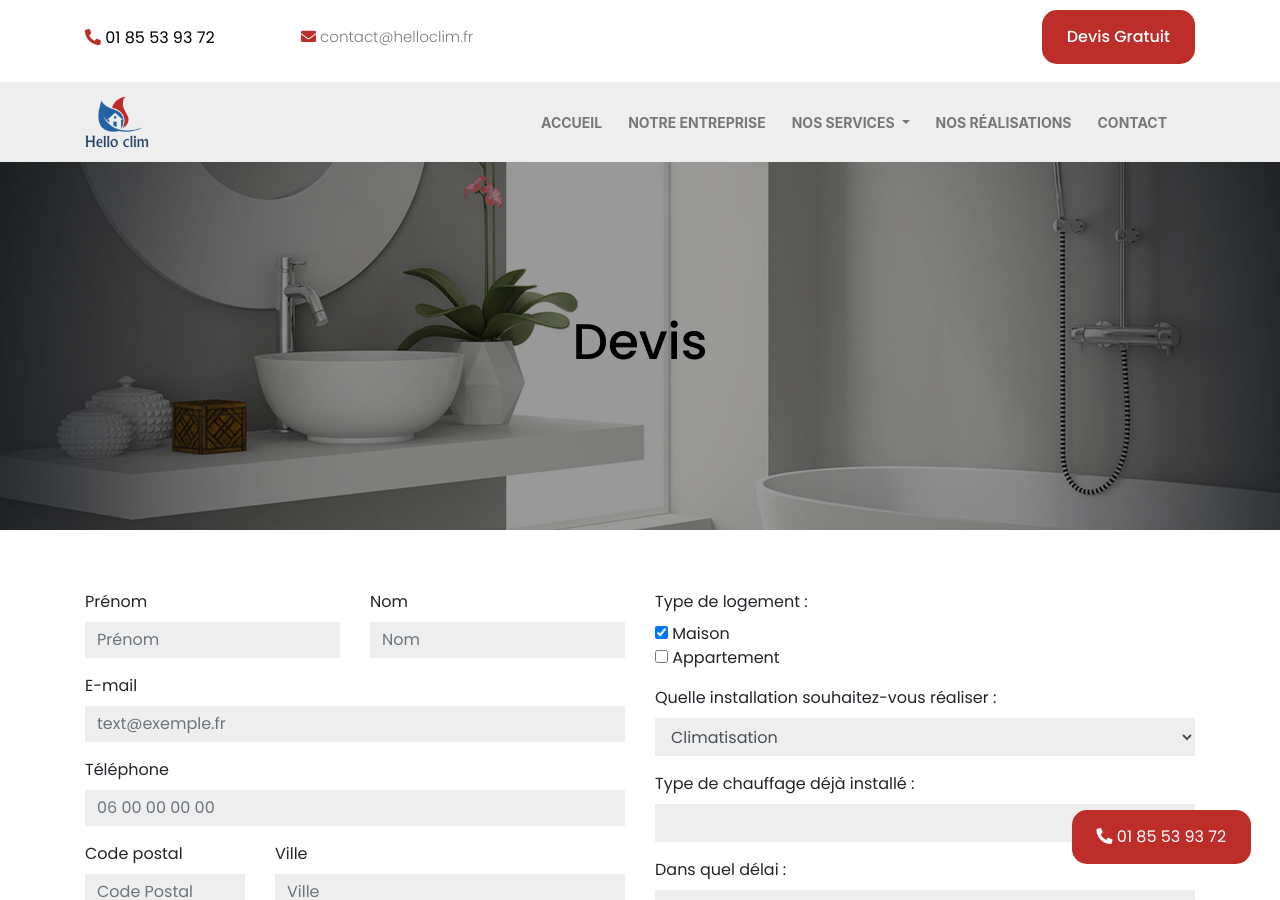
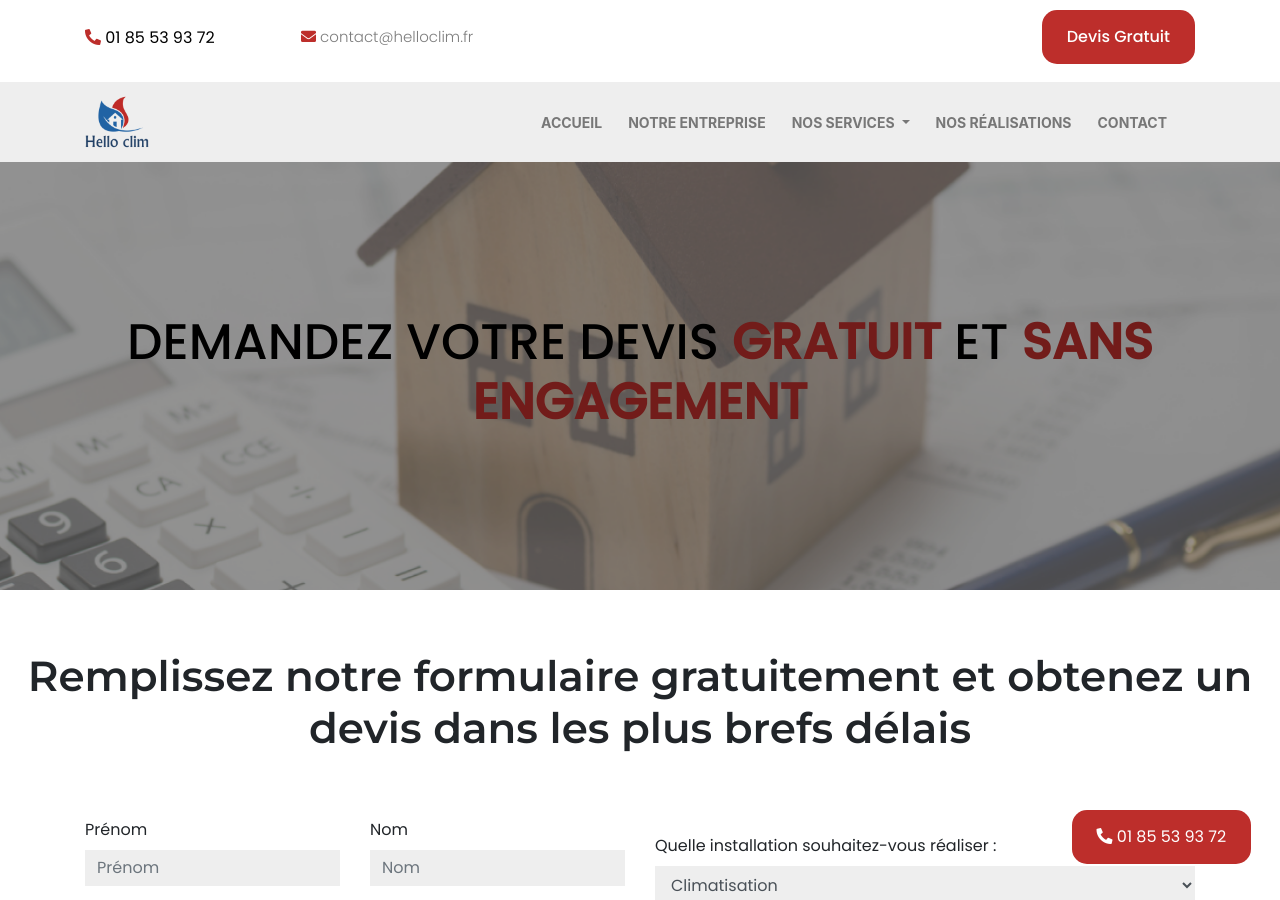
Before and after one commit to ejezie/pompe-a-chaleur-91.com, a Jekyll site: the page built from src/devis.html, in a window 1280 px wide and 900 px high. Built offline with Jekyll 4.4.1, drawn with Linux system fonts in a browser that asks for light colours.

Commit message:
Update devis.html

```diff
--- a/src/devis.html
+++ b/src/devis.html
@@ -3,14 +3,15 @@ layout: default
 permalink: /devis
 ---
 
-<section class="slider slide1">
+<section class="slider slide1" id="devisbg">
     <div class="container">
-        <h1>Devis</h1>
+        <h1>DEMANDEZ VOTRE DEVIS <span>GRATUIT</span> ET <span>SANS ENGAGEMENT</span></h1>
     </div>
 </section>
-<section>
+<section id="contact">
+    <h2 class="observe">Remplissez notre formulaire gratuitement et obtenez un devis dans les plus brefs délais</h2>
     <div class="container">
-        <form class="form" method="post" id="contactForm" action="{{ site.data.company.url.notify }}">
+        <form class="form observe" method="post" id="contactForm" action="{{ site.data.company.url.notify }}">
             <input type="hidden" name="lang" value="fr">
             <input type="hidden" name="redirectUrl" value="{{site.data.company.url.redirect}}" />
             <input type="hidden" name="type" value="contact" />
@@ -65,7 +66,7 @@ permalink: /devis
                     </fieldset>
                 </div>
                 <div class="col-sm-6">
-                    <div class="form-group has-feedback ">
+                    <!-- <div class="form-group has-feedback ">
                         <label>Type de logement :</label>
                         <div class="checkbox" style="margin-top: 0;">
                             <input type="checkbox" id="type" name="checkbox1" value="1" checked="">
@@ -124,8 +126,8 @@ permalink: /devis
             <div class="checkbox" style="margin-right: -7rem !important;">
                 <input name="condition" type="checkbox"
                     style="height:2rem; width:2rem; vertical-align: middle;" />
-                <span class="contact_space-form--label"
-                    style="color: #333 !important; margin-left: 1rem; font-size: 1.2rem;">
+                <span class="contact_space-form--label text"
+                    style="color: #333 !important; margin-left: 1rem; font-size: 1rem;">
                     En utilisant ce formulaire, vous acceptez le stockage et la gestion
                     de vos données par ce site *</span>
                 <i class="fa fa-info-square" aria-hidden="true"></i>
```
Also changed, not shown: other parts of src/devis.html (+4 -3 lines).
